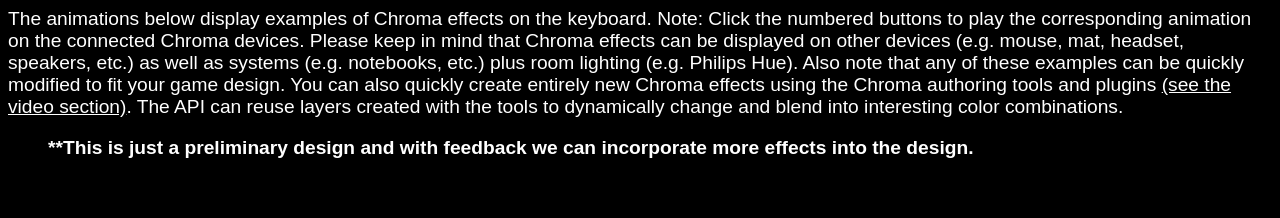
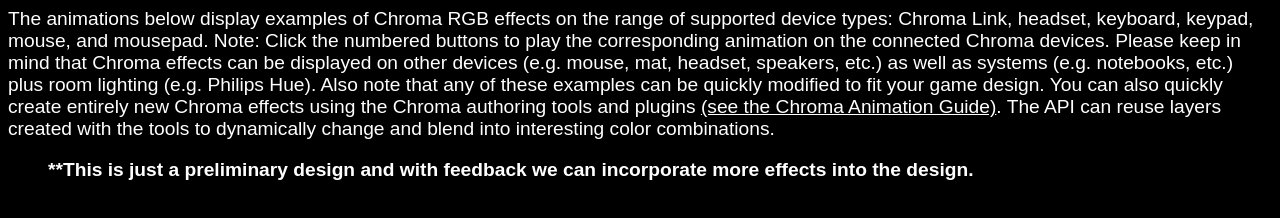
Before and after one commit to razerofficial/ChromaCommon, a website: page header_less.html in a window 1280 px wide. Drawn offline with Linux system fonts and the light colour scheme.

Commit message:
Updated text

```diff
--- a/header_less.html
+++ b/header_less.html
@@ -38,7 +38,7 @@
 </head>
 <body>
 
-<div>The animations below display examples of Chroma effects on the keyboard. Note: Click the numbered buttons to play the corresponding animation on the connected Chroma devices. Please keep in mind that Chroma effects can be displayed on other devices (e.g. mouse, mat, headset, speakers, etc.) as well as systems (e.g. notebooks, etc.) plus room lighting (e.g. Philips Hue).  Also note that any of these examples can be quickly modified to fit your game design. You can also quickly create entirely new Chroma effects using the Chroma authoring tools and plugins <a id="linkVideos" onclick="" href="">(see the video section)</a>. The API can reuse layers created with the tools to dynamically change and blend into interesting color combinations.</div>
+<div>The animations below display examples of Chroma RGB effects on the range of supported device types: Chroma Link, headset, keyboard, keypad, mouse, and mousepad. Note: Click the numbered buttons to play the corresponding animation on the connected Chroma devices. Please keep in mind that Chroma effects can be displayed on other devices (e.g. mouse, mat, headset, speakers, etc.) as well as systems (e.g. notebooks, etc.) plus room lighting (e.g. Philips Hue).  Also note that any of these examples can be quickly modified to fit your game design. You can also quickly create entirely new Chroma effects using the Chroma authoring tools and plugins <a target="_blank" href="https://chroma.razer.com/ChromaGuide">(see the Chroma Animation Guide)</a>. The API can reuse layers created with the tools to dynamically change and blend into interesting color combinations.</div>
 
 <div><blockquote><b>**This is just a preliminary design and with feedback we can incorporate more effects into the design.</b></blockquote></div>
 
```
